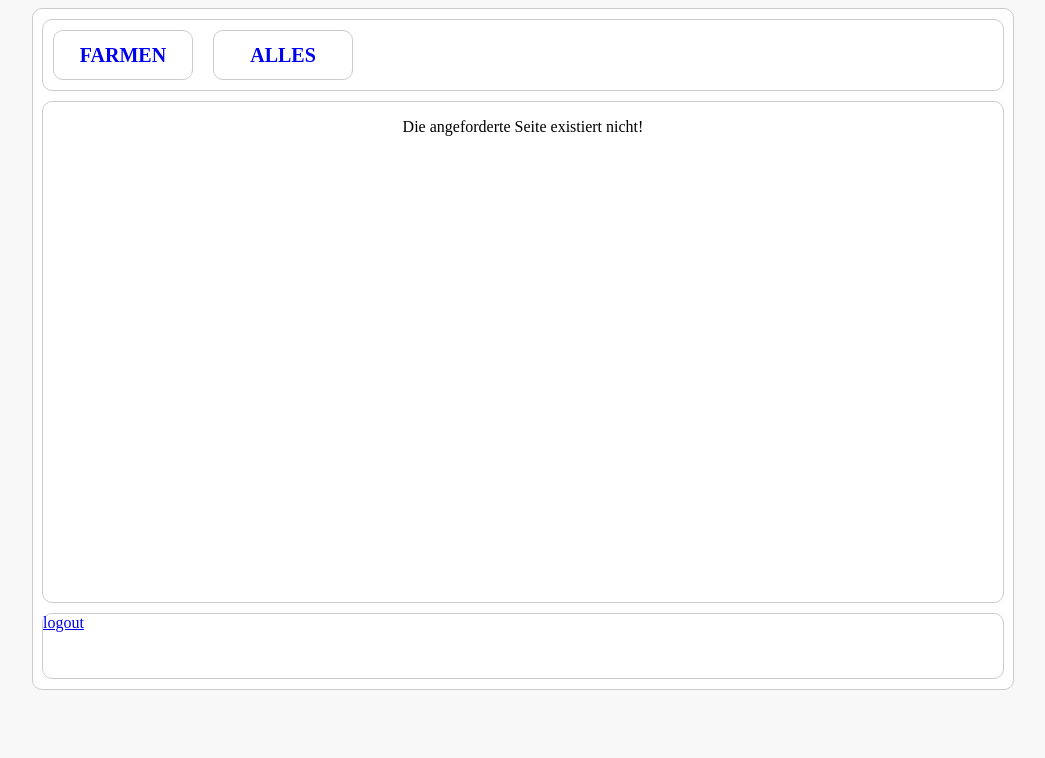
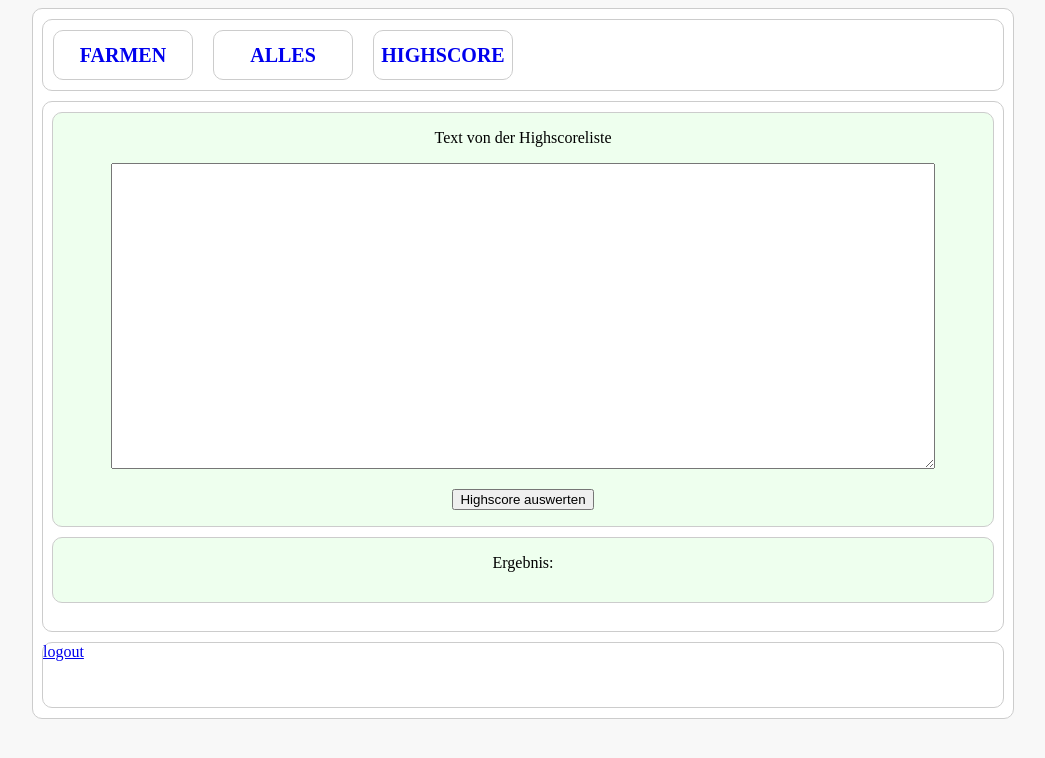
Before and after one commit to trampolin/gwstat, a PHP site: page /index.php?action=highscore in a window 1280 px wide. Shown: the top 758 px of the page, without its empty margins (117-1162 px from the left). Run offline with PHP 8.4, Linux system fonts and the light colour scheme; the visitor is signed in with stand-in values (Sample User, id 1); some libraries are stand-ins or nearby versions.

Commit message:
Kleine Anpassung +basic highscor (ohne funkt)

```diff
--- a/index.php
+++ b/index.php
@@ -34,8 +34,9 @@
 		<?php
 			if ($login->isUserLoggedIn() == true) { ?>
 				<div id="navigation" class="round innerfull bigfont">
-					<a href="?action=farmen"><div class="navigationitem round" id="navigetvenues">Farmen</div></a>
-					<a href="?action=auswertung"><div class="navigationitem round" id="navigetbands">Alles</div></a>
+					<a href="?action=farmen"><div class="navigationitem round">Farmen</div></a>
+					<a href="?action=auswertung"><div class="navigationitem round">Alles</div></a>
+					<a href="?action=highscore"><div class="navigationitem round">Highscore</div></a>
 				</div>
 		<?php } ?>
 		<div id="content" class="round innerfull">
@@ -48,6 +49,9 @@
 									break;
 								case "farmen":
 									include("views/farmen.php");
+									break;
+								case "highscore":
+									include("views/highscore.php");
 									break;
 								case null:
 									include("views/farmen.php");
--- a/scripts/functions.js
+++ b/scripts/functions.js
@@ -1,6 +1,6 @@
 $(function() {
-  $(".button").click(function() {
-		var message = $("#msg").val();
+  $("#submit_farms").click(function() {
+		var message = $("#msg_farms").val();
 
 		$.ajax({
 			type: "POST",
@@ -9,7 +9,25 @@ $(function() {
 			success: function(data) {
 				showNotification(data,'good');
 				$("#farmergebnis").html('<p>Ergebnis</p>'+data);
-				$('#msg').val("");
+				$('#msg_farms').val("");
+			}
+		});
+		return false;
+  });
+});
+
+$(function() {
+  $("#submit_highscore").click(function() {
+		var message = $("#msg_highscore").val();
+
+		$.ajax({
+			type: "POST",
+			url: "bin/process_highscore.php",
+			data: { msg: message, password: 'supergeil'},
+			success: function(data) {
+				showNotification(data,'good');
+				$("#highscoreergebnis").html('<p>Ergebnis</p>'+data);
+				$('#msg_highscore').val("");
 			}
 		});
 		return false;
--- a/style.css
+++ b/style.css
@@ -26,7 +26,7 @@ body {
 }
 
 #header {
-	background-image: url("images/guitar.png");
+	background-image: url("images/favicon.png");
 	height: 128px;
 	background-repeat: no-repeat;
 	background-position: center;
--- a/views/farmen.php
+++ b/views/farmen.php
@@ -5,8 +5,8 @@
 <form name="farmen" action="" method="post">
 
                   <p>Text von der Nachrichtenseite</p>
-									<p><textarea name="msg" id="msg" rows="20" cols="100"></textarea></p>
-									<p><input type="submit" name="send" class="button" value="Nachrichten auswerten"></p>
+									<p><textarea name="msg" id="msg_farms" rows="20" cols="100"></textarea></p>
+									<p><input type="submit" name="send" class="button" id="submit_farms" value="Nachrichten auswerten"></p>
 
  </form>
  </div>
--- /dev/null
+++ b/views/highscore.php
@@ -0,0 +1,18 @@
+<?php
+
+?>
+<div class="contentitem round" id="highscore_form">
+<form name="farmen" action="" method="post">
+
+	<p>Text von der Highscoreliste</p>
+	<p><textarea name="msg" id="msg_highscore" rows="20" cols="100"></textarea></p>
+	<p><input type="submit" name="send" class="button" id="submit_highscore" value="Highscore auswerten"></p>
+
+ </form>
+ </div>
+ <div class="contentitem round" id="highscoreergebnis">
+ <p>Ergebnis:</p>
+ </div>
+<?php
+// /([0-9]+)\s.+[\s]+([a-zA-Z0-9\-_]+)\s*(\[[a-zA-Z0-9\-_\.]+\])?\s+([0-9\.]+)\s+([0-9\.]+)\s+([0-9\.]+)\s+([0-9]+)/
+?>
```
